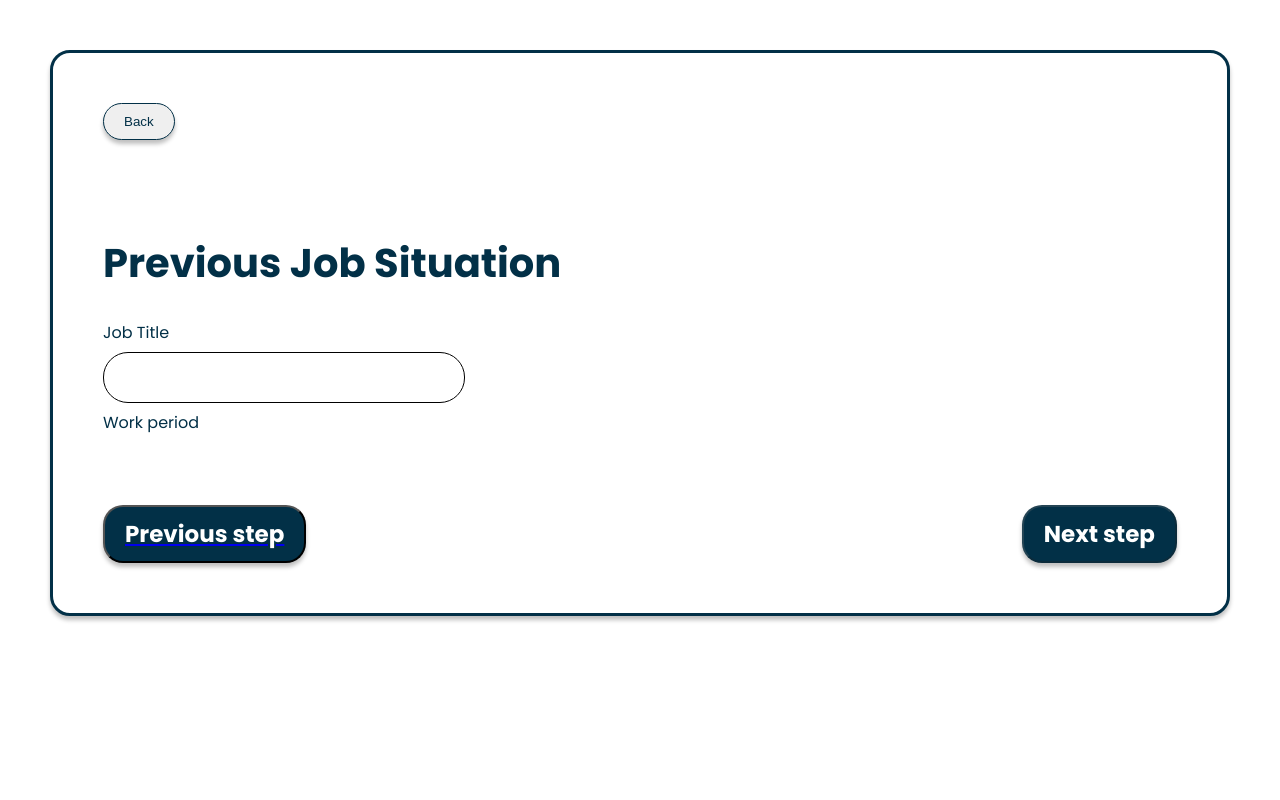
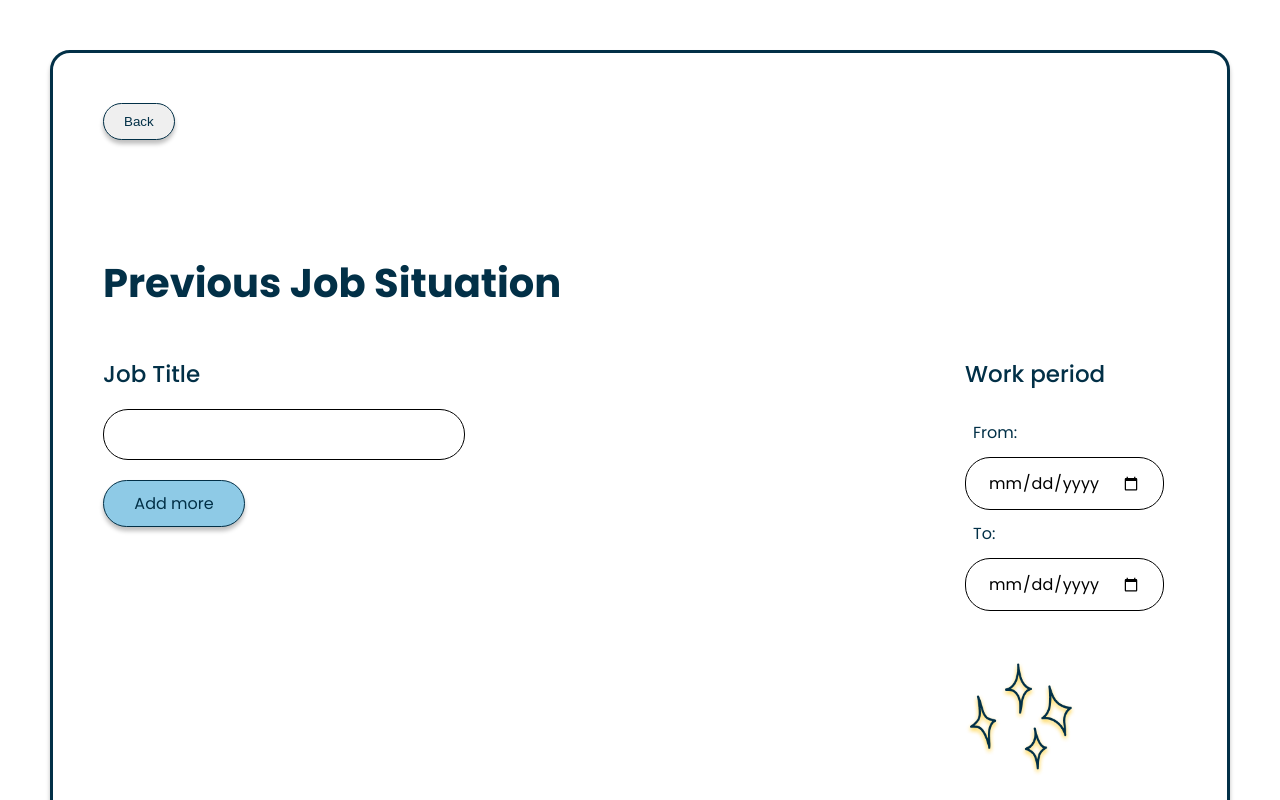
Before and after one commit to pikkukurkku/EarnIT, a React (Vite) app: page /quiz3 in a window 1280 px wide. Shown: the top 800 px of the page. Built offline with nearby package versions, Linux system fonts and the light colour scheme.

Commit message:
quiz 3 done

```diff
--- a/src/components/QuestionsAndAnswers.module.css
+++ b/src/components/QuestionsAndAnswers.module.css
@@ -16,6 +16,3 @@
     gap: 30px
 
 }
-p {
-
-}
--- a/src/pages/QuizPreviousCareer.jsx
+++ b/src/pages/QuizPreviousCareer.jsx
@@ -3,42 +3,6 @@ import styles from "./QuizPreviousCareer.module.css";
 import { Link } from "react-router-dom";
 
 function QuizPreviousCareer() {
-  const [employmentStatus, setEmploymentStatus] = useState("");
-  const [inputValue, setInputValue] = useState("");
-  const [salaryInput, setSalaryInput] = useState("");
-  const [selectedGoals, setSelectedGoals] = useState([]);
-
-  const handleGoalChange = (e) => {
-    const goal = e.target.value;
-    if (selectedGoals.includes(goal)) {
-      setSelectedGoals(
-        selectedGoals.filter((selectedGoal) => selectedGoal !== goal)
-      );
-    } else {
-      setSelectedGoals([...selectedGoals, goal]);
-    }
-  };
-
-  const handleChangeAnswer = () => {
-    setSelectedGoals([]);
-  };
-
-  const handleSalaryChange = (e) => {
-    const inputValue = e.target.value;
-
-    const regex = /^[\d,]*$/;
-    if (regex.test(inputValue) || inputValue === "") {
-      setSalaryInput(inputValue);
-    }
-  }
-  const handleStatusChange = (value) => {
-    setEmploymentStatus(value);
-  };
-
-  const handleInputChange = (value) => {
-    setInputValue(value);
-  };
-
 
 
   return (
@@ -53,19 +17,41 @@ function QuizPreviousCareer() {
         <h1 className={styles["header"]}>Previous Job Situation</h1>
 
         <form className={styles["goals"]}>
-          <label>Job Title</label>
+    <div className={styles["left"]}>
+          <label className={styles["job-title"]}>Job Title</label>
           <div className={styles["custom-input"]}>
           <input type="text" className={styles["text-unit"]}
-        value={salaryInput}
-        onChange={handleSalaryChange}
-        rows="1"
-        cols="50"
+      />
+
+      </div>
+       <input
+          type="text"
+          id="goal4"
+          name="goal4"
+          value="Add more"
+          readOnly
+          className={styles["changeAnswer"]}
+          style={{ backgroundColor: "#8ECAE6" }}/>
+      </div>
+      <div className={styles["right"]}>
+          <label className={styles["work-period"]}>Work period</label><br/>
+          <span>From:</span>
+          <div className={styles["custom-input"]}>
+          <input type="date" className={styles["text-unit"]}
       />
       </div>
+      <span>To:</span>
+      <div className={styles["custom-input"]}>
 
-          <label>Work period</label>
+          <input type="date" className={styles["text-unit"]}
+      />
 
+
+      </div>
+      <img src="./stars.png"/>
+      </div>
         </form>
+
       </div>
       </div>
 
@@ -75,7 +61,7 @@ function QuizPreviousCareer() {
           Previous step
         </button>
         </Link>
-      <button className={styles["step"]} disabled={!employmentStatus}>
+      <button className={styles["step"]} >
           Next step
         </button>
         </div>
--- a/src/pages/QuizPreviousCareer.module.css
+++ b/src/pages/QuizPreviousCareer.module.css
@@ -13,13 +13,14 @@
 
 .main-content {
   display: flex;
+
 }
 
 .goals {
   display: flex;
-  flex-direction: column;
+  flex-direction: row;
   align-items: flex-start;
-  gap: 7px;
+  gap: 500px;
   color: #023047;
   font-family: Poppins;
 }
@@ -59,11 +60,15 @@
   align-items: flex-start;
   text-align: center;
   gap: 100px;
-  border-radius: 20px;
+  font-family: Poppins;
+  font-size: 16px;;
+  border-radius: 25px;
   border: 1px solid var(--Dark-Blue, #023047);
   background: var(--Light-Blue, #8ecae6);
   box-shadow: 0px 4px 4px 0px rgba(0, 0, 0, 0.25);
   color: #023047;
+  margin-top: 20px;
+  width: 100px
 }
 
 .back-button {
@@ -104,6 +109,8 @@
   flex-direction: column;
   justify-content: space-between;
   padding-right: 20px;
+  margin-top: 20px;
+
 }
 
 .step {
@@ -163,3 +170,18 @@
   flex-direction: row;
   justify-content: space-between;
 }
+
+img {
+    margin-top: 50px;
+}
+
+
+.left, .right {
+    line-height: 3;
+}
+
+.job-title, .work-period {
+ font-family: Poppins;
+ font-size: 23px;
+ font-weight: 500;
+}
```
Also changed, not shown: src/pages/QuizDesires.jsx (+13 -4 lines).
